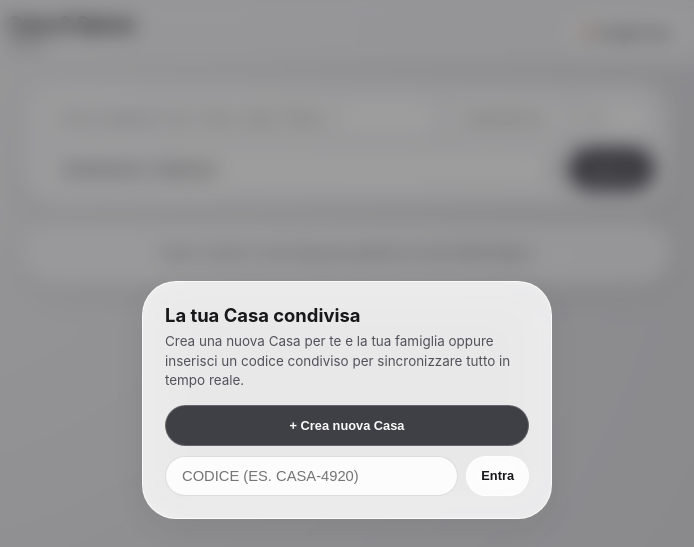
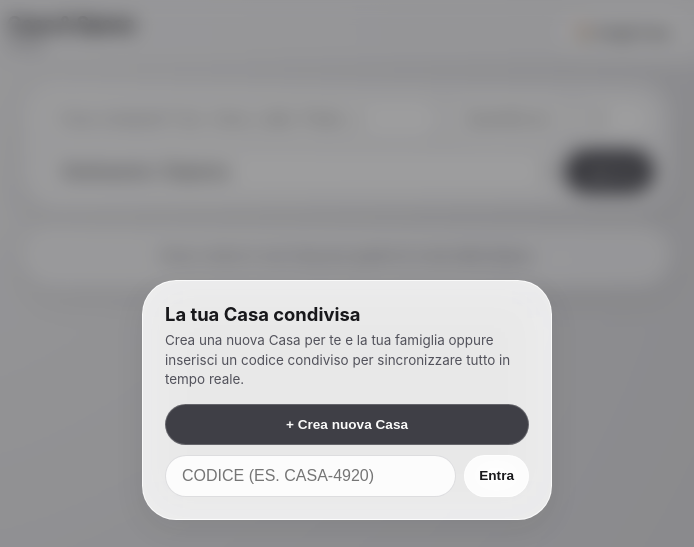
Before and after one commit to luX2687/Dispensa-Casa, a plain HTML site: page index.html in a window 1280 px wide. Shown: the top 547 px of the page, 293-987 px from the left. Drawn offline with Linux system fonts and the light colour scheme; no server answers.

Commit message:
index.html

```diff
--- a/index.html
+++ b/index.html
@@ -2,7 +2,7 @@
 <html lang="it">
 <head>
   <meta charset="UTF-8" />
-  <meta name="viewport" content="width=device-width, initial-scale=1.0, viewport-fit=cover" />
+  <meta name="viewport" content="width=device-width, initial-scale=1.0, maximum-scale=1.0, user-scalable=no, viewport-fit=cover" />
   <meta name="apple-mobile-web-app-capable" content="yes" />
   <meta name="apple-mobile-web-app-status-bar-style" content="black-translucent" />
   <meta name="apple-mobile-web-app-title" content="Casa &amp; Spesa" />
@@ -34,14 +34,26 @@
       -webkit-tap-highlight-color: transparent;
     }
 
+    html, body {
+      margin: 0;
+      width: 100%;
+      min-height: 100dvh;
+      overflow-x: clip;
+      overscroll-behavior: none;
+      -webkit-text-size-adjust: 100%;
+    }
+
     body {
-      margin: 0;
-      min-height: 100vh;
       font-family: -apple-system, BlinkMacSystemFont, "SF Pro Display", "SF Pro Text", "Helvetica Neue", sans-serif;
       background: var(--bg-gradient);
       color: var(--text-main);
-      overflow-x: hidden;
       padding-bottom: calc(104px + env(safe-area-inset-bottom));
+    }
+
+    button, .dock, .oval-card, .pill-btn, .circle-btn {
+      user-select: none;
+      -webkit-user-select: none;
+      -webkit-touch-callout: none;
     }
 
     .glass {
@@ -101,7 +113,7 @@
       color: var(--text-main);
       border-radius: var(--pill);
       padding: 8px 14px;
-      font-size: 0.8rem;
+      font-size: 0.85rem;
       font-weight: 600;
       cursor: pointer;
       transition: transform 0.16s ease, background 0.16s ease;
@@ -240,6 +252,14 @@
     }
 
     .pill-input,
+    .pill-select,
+    input,
+    select,
+    textarea {
+      font-size: 16px;
+    }
+
+    .pill-input,
     .pill-select {
       flex: 1 1 150px;
       min-width: 0;
@@ -247,7 +267,6 @@
       border: 1px solid var(--border-subtle);
       background: rgba(255, 255, 255, 0.86);
       padding: 11px 16px;
-      font-size: 0.92rem;
       color: var(--text-main);
       outline: none;
     }
@@ -356,14 +375,14 @@
       border: 1px solid var(--border-subtle);
       border-radius: var(--pill);
       padding: 4px 10px;
-      font-size: 0.76rem;
+      font-size: 0.8rem;
     }
 
     .amount-editor input {
       border: none;
       background: transparent;
-      width: 82px;
-      font-size: 0.76rem;
+      width: 88px;
+      font-size: 16px;
       font-weight: 600;
       color: var(--text-main);
       outline: none;
@@ -378,7 +397,7 @@
       border: 1px solid var(--border-subtle);
       border-radius: var(--pill);
       padding: 5px 10px;
-      font-size: 0.76rem;
+      font-size: 0.78rem;
     }
 
     .unit-chip.expired {
@@ -396,7 +415,7 @@
     .unit-chip input[type="date"] {
       border: none;
       background: transparent;
-      font-size: 0.75rem;
+      font-size: 16px;
       color: inherit;
       font-family: inherit;
       padding: 0;
@@ -453,7 +472,7 @@
       background: transparent;
       border-radius: var(--pill);
       padding: 10px 8px;
-      font-size: 0.82rem;
+      font-size: 0.85rem;
       font-weight: 600;
       color: var(--text-muted);
       cursor: pointer;
@@ -1312,7 +1331,6 @@
       renderExpenses();
     }
 
-    // Collega subito i pulsanti Casa prima ancora della risposta di Firebase
     roomBtn.addEventListener("click", () => {
       updateRoomBadge();
       roomModal.classList.add("open");
@@ -1353,7 +1371,6 @@
         .replace(/"/g, "&quot;");
     }
 
-    // Inizializzazione immediata dell'interfaccia + Auth Firebase
     updateRoomBadge();
     renderAll();
     if (!currentRoom) {
```
